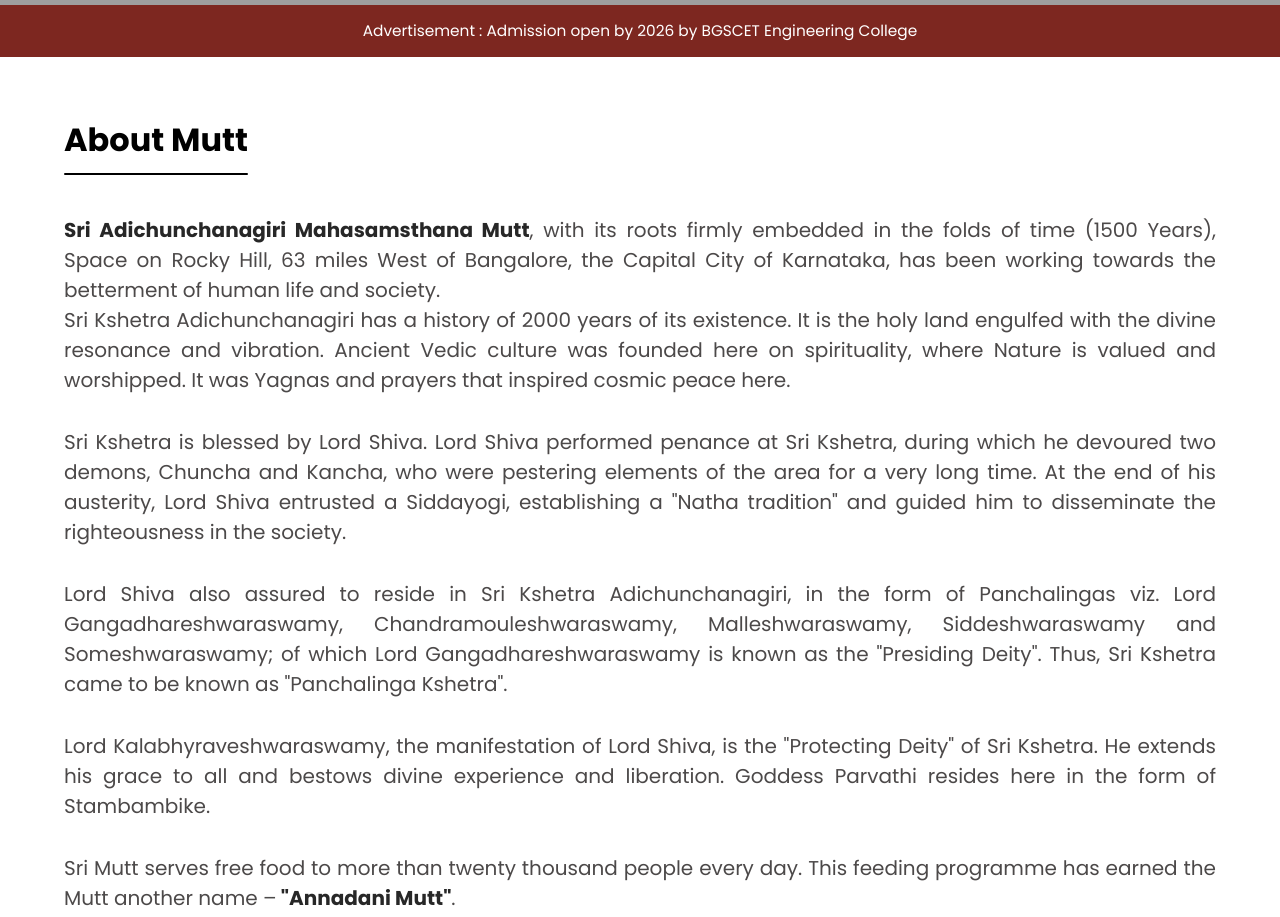
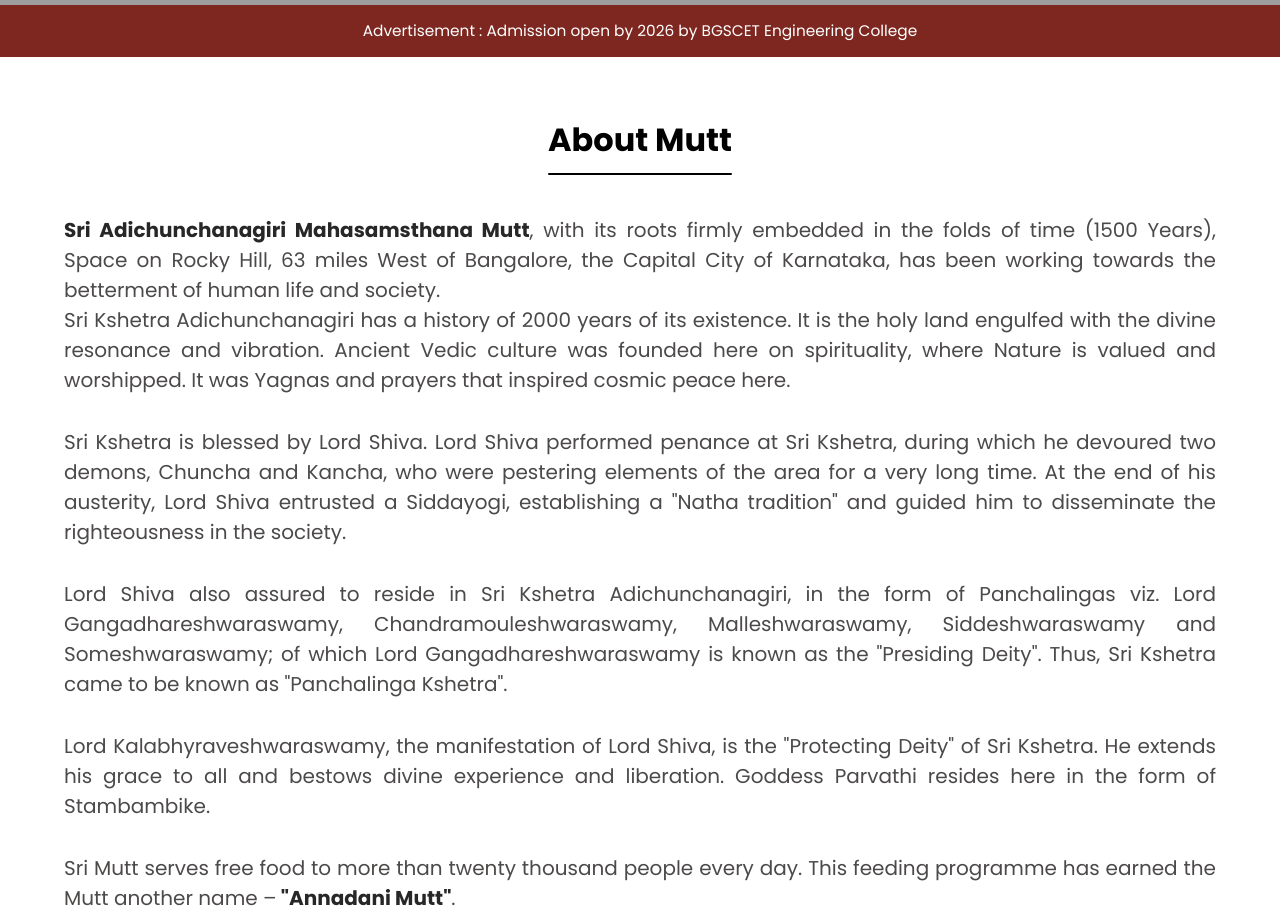
Before and after one commit to naveen-manthri/bgscet, a React (Vite) app: page /about in a window 1280 px wide. Shown: the part 1020-1937 px from the top of the page. Built offline with nearby package versions, Linux system fonts and the light colour scheme; grey boxes are pictures that could not be loaded.

Commit message:
centering title

```diff
--- a/src/components/aboutcontent/AboutMutt/AboutMutt.css
+++ b/src/components/aboutcontent/AboutMutt/AboutMutt.css
@@ -38,6 +38,12 @@
   padding: 4rem;
 }
 
+.about-mutt .department-section-heading {
+  display: flex;
+  justify-content: center;
+  text-align: center;
+}
+
 .about-mutt__header {
   display: flex;
   flex-direction: column;
@@ -64,7 +70,10 @@
     margin: 0.6rem auto 0;
     border-radius: 2px;
 }
-
+#about-mutt-title{
+  display: flex;
+  align-items: center;
+}
 .about-mutt__content {
   display: flex;
   flex-direction: column;
```
